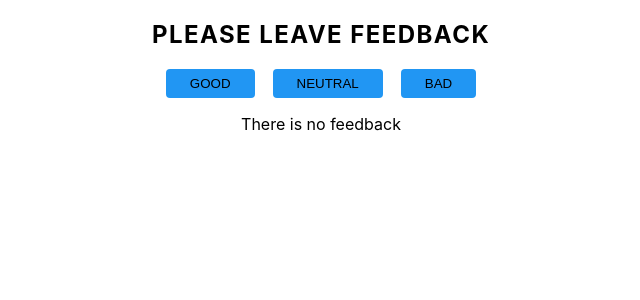
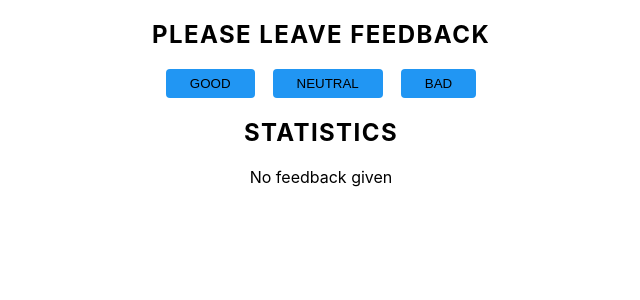
Before and after one commit to DmitryMeleshko/goit-react-hw-04-feedback, a React (Create React App) app: page / in a window 1280 px wide. Shown: the top 300 px of the page, without its empty margins (319-959 px from the left). Built offline with nearby package versions, Linux system fonts and the light colour scheme.

Commit message:
create 04-feedback

```diff
--- a/package.json
+++ b/package.json
@@ -1,8 +1,8 @@
 {
-  "name": "goit-react-hw-02-feedback",
+  "name": "goit-react-hw-04-feedback",
   "version": "0.1.0",
   "private": true,
-  "homepage": "https://dmitrymeleshko.github.io/goit-react-hw-02-feedback",
+  "homepage": "https://dmitrymeleshko.github.io/goit-react-hw-04-feedback",
   "dependencies": {
     "@emotion/styled": "^11.10.6",
     "@testing-library/jest-dom": "^5.16.3",
--- a/src/components/App.js
+++ b/src/components/App.js
@@ -1,60 +1,59 @@
-import React, { Component } from 'react';
+import { useState } from 'react'
 import { Statistics } from './Statistics/Statistics';
 import { FeedbackOptions } from './FeedbackOptions/FeedbackOptions';
 import { Section } from './Section/Section';
 import { Notification } from './Notification/Notification';
 
-export class App extends Component {
-  state = {
-    good: 0,
-    neutral: 0,
-    bad: 0,
+export default function App() {
+  const [good, setGood] = useState(0);
+  const [neutral, setNeutral] = useState(0);
+  const [bad, setBad] = useState(0);
+
+  const onFeedback = option => {
+    switch (option) {
+      case 'good':
+        setGood(prevGood => prevGood + 1);
+        break;
+      case 'neutral':
+        setNeutral(prevNeutral => prevNeutral + 1);
+        break;
+      case 'bad':
+        setBad(prevBad => prevBad + 1);
+        break;
+      default:
+        return;
+    }
   };
 
-  countTotalFeedback = () => {
-    return Object.values(this.state).reduce((acc, option) => acc + option, 0);
+  const countTotalFeedback = () => {
+    return good + neutral + bad;
   };
 
-  countPositiveFeedbackPercentage = () => {
-    const { good } = this.state;
-    return Math.round((good / this.countTotalFeedback()) * 100) || 0;
+  const countPositiveFeedbackPercentage = () => {
+    return Math.round((good / countTotalFeedback()) * 100) || 0;
   };
-
-  onLeaveFeedback = evt => {
-    const name = evt.target.name;
-    this.setState(prevState => ({
-      [name]: prevState[name] + 1,
-    }));
-  };
-  render() {
-    const { good, neutral, bad } = this.state;
-    const total = this.countTotalFeedback();
-    const positivePercentage = this.countPositiveFeedbackPercentage();
-
-    const objKey = Object.keys(this.state);
     return (
       <>
         <Section title="Please leave feedback">
           <FeedbackOptions
-            options={objKey}
-            onLeaveFeedback={this.onLeaveFeedback}
+            options={['good', 'neutral', 'bad']}
+            onLeaveFeedback={onFeedback}
           />
         </Section>
 
-        {total === 0 ? (
-          <Notification message="There is no feedback" />
+        <Section title="Statistics">
+        {countTotalFeedback() ? (
+          <Statistics
+            good={good}
+            neutral={neutral}
+            bad={bad}
+            total={countTotalFeedback()}
+            positivePercentage={countPositiveFeedbackPercentage()}
+          ></Statistics>
         ) : (
-          <Section title="Statistics">
-            <Statistics
-              good={good}
-              neutral={neutral}
-              bad={bad}
-              total={total}
-              positivePercentage={positivePercentage}
-            />
-          </Section>
+          <Notification message="No feedback given" />
         )}
+      </Section>
       </>
     );
   }
-}
--- a/src/components/FeedbackOptions/FeedbackOptions.js
+++ b/src/components/FeedbackOptions/FeedbackOptions.js
@@ -1,8 +1,7 @@
-import React from 'react';
 import PropTypes from 'prop-types';
 import {Box, Button} from './FeedbackOptions.styled';
 
-export const FeedbackOptions = ({options, onLeaveFeedback}) => {
+export function FeedbackOptions({ options, onLeaveFeedback }) {
     return (
         <Box>
             {options.map(option => (
@@ -10,7 +9,8 @@ export const FeedbackOptions = ({options, onLeaveFeedback}) => {
                 key={option}
                 type="button"
                 name={option}
-                onClick={onLeaveFeedback}>
+                onClick={() => onLeaveFeedback(option)}
+                >
                     {option}
                 </Button>
             ))}
@@ -19,5 +19,5 @@ export const FeedbackOptions = ({options, onLeaveFeedback}) => {
 };
 FeedbackOptions.propTypes = {
     options: PropTypes.arrayOf(PropTypes.string.isRequired).isRequired,
-    onLeaveFeedback: PropTypes.string.isRequired,
+    onLeaveFeedback: PropTypes.func.isRequired,
 };
--- a/src/components/Notification/Notification.js
+++ b/src/components/Notification/Notification.js
@@ -1,14 +1,9 @@
-import React from 'react';
 import PropTypes from 'prop-types';
 import {Message} from './Notification.styled';
 
-export const Notification = ({ message}) => {
-    return (
-        <>
-        <Message>{message}</Message>
-        </>
-    );
-};
+export function Notification({ message }) {
+    return <Message>{message}</Message>;
+  }
 
 Notification.propTypes = {
     message: PropTypes.string.isRequired,
--- a/src/components/Section/Section.js
+++ b/src/components/Section/Section.js
@@ -1,8 +1,7 @@
-import React from "react";
 import PropTypes from "prop-types";
 import {Title} from './Section.styled';
 
-export const Section = ({ title, children}) => {
+export function Section({ title, children }) {
     return (
         <>
         <Title>{title}</Title>
--- a/src/components/Statistics/Statistics.js
+++ b/src/components/Statistics/Statistics.js
@@ -1,14 +1,7 @@
-import React from 'react';
 import PropTypes from 'prop-types';
 import {List, Boxes, Text} from './statistics.styled';
 
-export const Statistics = ({
-    good,
-    neutral,
-    bad,
-    total,
-    positivePercentage,
-}) => {
+export function  Statistics ({ good, neutral, bad, total, positivePercentage,}) {
     return (
         <Boxes>
             <List>
@@ -30,7 +23,7 @@ export const Statistics = ({
             </List>
         </Boxes>
     );
-};
+}
 
 Statistics.propTypes = {
     good: PropTypes.number.isRequired,
--- a/src/index.js
+++ b/src/index.js
@@ -1,6 +1,6 @@
 import React from 'react';
 import ReactDOM from 'react-dom/client';
-import { App } from './components/App';
+import App from './components/App';
 import './index.css';
 
 ReactDOM.createRoot(document.getElementById('root')).render(
```
